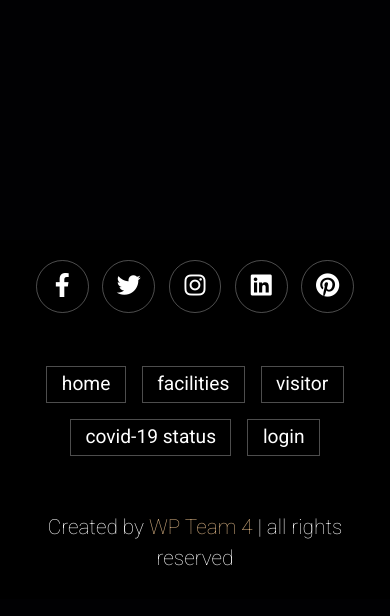
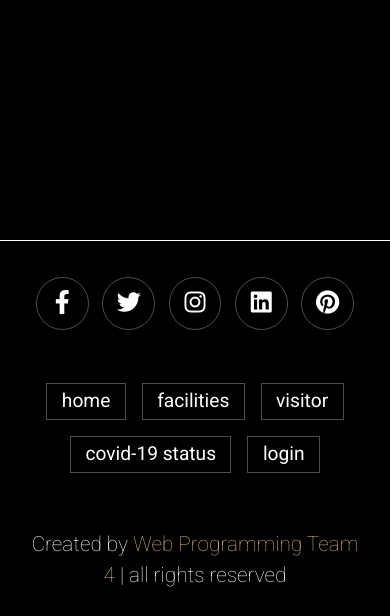
Before and after one commit to zattomato/Web-Programming, a PHP site: page /main.html in a window 390 px wide. Shown: the part 2820-3436 px from the top of the page. Before the commit the page ends 3386 px from the top, so only its background shows below. Run offline with PHP 8.4, Linux system fonts and the light colour scheme.

Commit message:
responsiveness updated

```diff
--- a/main.css
+++ b/main.css
@@ -218,6 +218,8 @@ h1{
 
 /* footer  */
 .footer {
+    border-top: .1rem solid white;
+    padding-top: 1rem;
     margin-top: 30vh;
     background: black;
     text-align: center;
--- a/main.html
+++ b/main.html
@@ -260,7 +260,7 @@
 
     </div>
 
-    <div class="credit">Created by <span>WP Team 4</span> | all rights reserved</div>
+    <div class="credit">Created by <span>Web Programming Team 4</span> | all rights reserved</div>
 
 </section>
 
```
